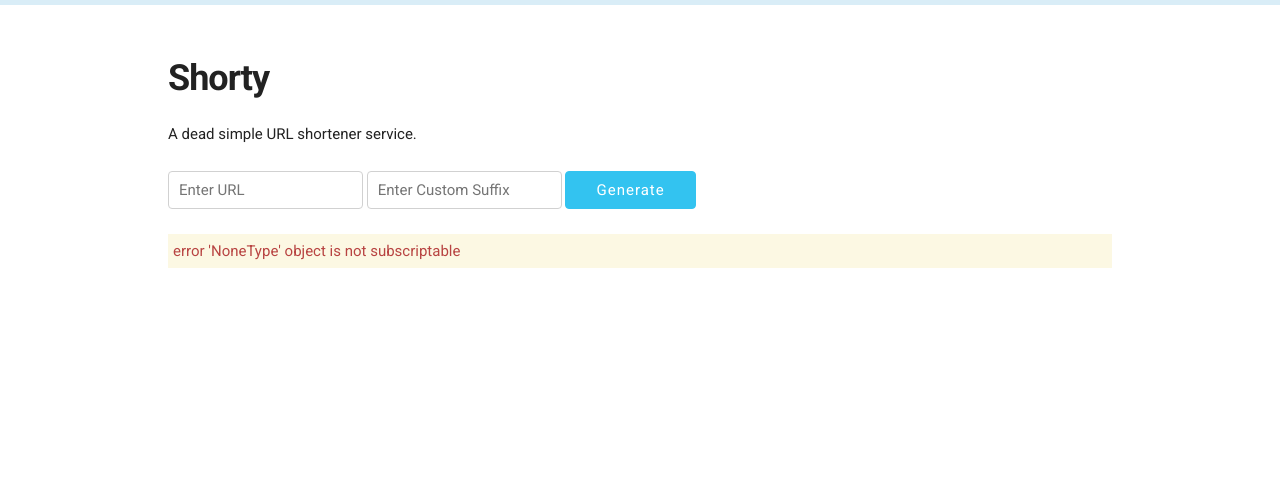
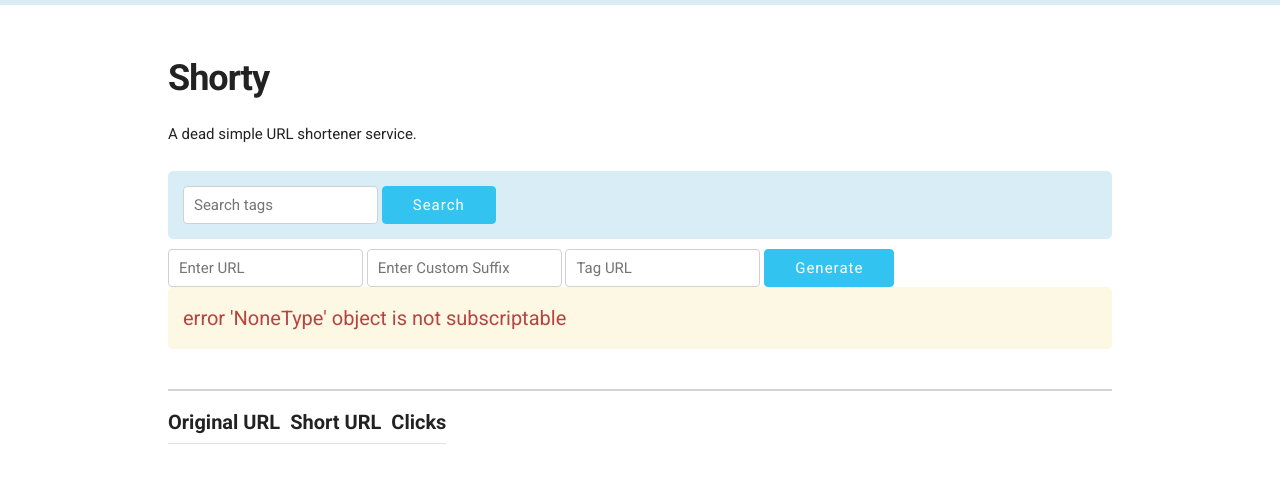
Before and after one commit to highoncarbs/shorty, a Flask app: a page that uses templates/index.html in a window 1280 px wide. Shown: the top 483 px of the page. Run offline with Flask 2, Linux system fonts and the light colour scheme; data comes from the database, SQL or seed files in the repository; both versions use the stored data as it was after the commit; lists and menus that the app fills with data are empty; some libraries are stand-ins or nearby versions.

Commit message:
Search Functional Addded . URL List at Index added .

```diff
--- a/app.py
+++ b/app.py
@@ -1,42 +1,45 @@
+#!/usr/bin/env python2.7
+
+import sqlite3
+import sys
+import os
+
+# Flask Import
 from flask import Flask , request , redirect , render_template
 from sqlite3 import OperationalError
+
+# token gen import
 from check_encode import random_token
 from check_encode import url_check
-import sqlite3
-import sys
-# from display_list import list_data
+
+# WTFForm Imports
+
+from sql_table import *
+
+# Setting UTF-8 encoding
+
 reload(sys)
 sys.setdefaultencoding('UTF-8')
-
-import os
 os.putenv('LANG', 'en_US.UTF-8')
 os.putenv('LC_ALL', 'en_US.UTF-8')
 
 app = Flask(__name__)
-
+app.config.from_object('config')
 shorty_host = "http://localhost:5454/"
 
+'''
+# FLask wtf init
+from flask_wtf import Form
+from wtforms import StringField
+from wtforms.validators import DataRequired
+
+class Search_tag(Form):
+	search_input = StringField('search_url' , validators=[DataRequired()])
+
+'''
 # url.db -> root folder * Db check fuction*
 def table_check():
-	create_table = '''
-		CREATE TABLE WEB_URL(
-		ID INTEGER PRIMARY KEY AUTOINCREMENT,
-		URL TEXT ,
-		S_URL TEXT ,
-		COUNTER INTEGER DEFAULT 0,
-		CHROME INTEGER DEFAULT 0,
-		FIREFOX INTEGER DEFAULT 0,
-		SAFARI INTEGER DEFAULT 0,
-		OTHER_BROWSER INTEGER DEFAULT 0,
-		ANDROID INTEGER DEFAULT 0,
-		IOS INTEGER DEFAULT 0,
-		WINDOWS INTEGER DEFAULT 0,
-		LINUX INTEGER DEFAULT 0,
-		MAC INTEGER DEFAULT 0,
-		OTHER_PLATFORM INTEGER DEFAULT 0
-
-		);
-		'''
+	create_table = create_table_per_user
 	conn =  sqlite3.connect('url.db')
 	cursor = conn.cursor()
 	try:
@@ -47,37 +50,66 @@
 		error = str(OperationalError)
 	pass
 
-@app.route('/test')
+@app.route('/analytics/<short_url>')
 def testing():
-	display_sql = list_data("87lF96")
+	display_sql = list_data("short_url")
 	return render_template("table.html" , t_clicks = display_sql)
 
+'''
+# Not in use
+
+@app.route('/login')
+def login_user():
+
+	return render_template('login_page.html')
+
+'''
 
 @app.route('/' , methods=['GET' , 'POST'])
 def index():
+
+	'''
+	search = Search_tag()
+	if search.validate_on_submit():
+		return render_template('/search/<search_input>')
+	else:
+		error = "Oops ! The search seems broken."
+		return render_template('index.html' ,form = search)
+	'''
+
+	conn = sqlite3.connect('url.db')
+	cursor = conn.cursor()
+
+	list_sql = "SELECT * FROM WEB_URL;"
+	result_cur = cursor.execute(list_sql)
+	result_all_fetch = result_cur.fetchall()
+
 	if request.method == 'POST':
 		og_url = request.form.get('url_input')
 		custom_suff = request.form.get('url_custom')
+		tag_url = request.form.get('url_tag')
 
 		if custom_suff == '':
 			token_string =  random_token()
 		else:
 			token_string = custom_suff
 
-		conn = sqlite3.connect('url.db')
-		cursor = conn.cursor()
+		# conn = sqlite3.connect('url.db')
+		# cursor = conn.cursor()
 		insert_row = """
-			INSERT INTO WEB_URL(URL , S_URL) VALUES('%s' , '%s')
-			"""%(og_url , token_string)
+			INSERT INTO WEB_URL(URL , S_URL , TAG) VALUES( ?, ? , ?)
+			"""
+		result_cur = cursor.execute(insert_row ,(og_url , token_string , tag_url,))
 
-		result_cur = cursor.execute(insert_row)
+		list_sql = "SELECT * FROM WEB_URL;"
+		result_cur = cursor.execute(list_sql)
+		result_all_fetch = result_cur.fetchall()
 		conn.commit()
 		conn.close()
 
-		return render_template('index.html' ,shorty_url = shorty_host+token_string)
-
+		return render_template('index.html' ,shorty_url = shorty_host+token_string )
 	else:
-		return render_template('index.html')
+		return render_template('index.html',table = result_all_fetch )
 
 # Rerouting funciton
 
@@ -112,7 +144,9 @@
 	try:
 		new_url = result_cur.fetchone()[0]
 		print new_url
+
 		# Update Counters
+
 		counter_sql = "\
 				UPDATE {tn} SET COUNTER = COUNTER + {og_counter} , CHROME = CHROME + {og_chrome} , FIREFOX = FIREFOX+{og_firefox} ,\
 				SAFARI = SAFARI+{og_safari} , OTHER_BROWSER =OTHER_BROWSER+ {og_oth_brow} , ANDROID = ANDROID +{og_andr} , IOS = IOS +{og_ios},\
@@ -132,10 +166,23 @@
 		print e
 		return render_template('index.html' , error = e)
 
+# Search results
+
+@app.route('/search' ,  methods=['GET' , 'POST'])
+def search():
+	s_tag = request.form.get('search_url')
+	conn = sqlite3.connect('url.db')
+	cursor = conn.cursor()
+
+	search_tag_sql = "SELECT * FROM WEB_URL WHERE TAG = 'music'"
+	result_cur = cursor.execute(search_tag_sql )
+	search_tag_fetch = result_cur.fetchall()
+	conn.close()
+	return render_template('search.html' , search_tag = s_tag , table = search_tag_fetch )
+
 if __name__ == '__main__':
 	table_check()
 	app.run(port=5454 ,debug=True)
 
-# To implement Analytics
 # Delete Trigger
 # QR Code
--- a/check_encode.py
+++ b/check_encode.py
@@ -40,8 +40,9 @@
 def url_check(url):
 	parse = urlparse(url)
 	if not parse.scheme in ('https' , 'http'):
+		url = ''.join('https://' , url)
+		return url
 		error = "Not a valid URL"
-
 	else:
 		# If URL is valid , encode to base64
-		return True
+		return url
--- /dev/null
+++ b/sql_table.py
@@ -0,0 +1,32 @@
+
+create_table_per_user = '''
+		CREATE TABLE WEB_URL(
+		ID INTEGER PRIMARY KEY AUTOINCREMENT,
+		URL TEXT ,
+		S_URL TEXT ,
+		TAG TEXT ,
+		COUNTER INTEGER DEFAULT 0,
+		CHROME INTEGER DEFAULT 0,
+		FIREFOX INTEGER DEFAULT 0,
+		SAFARI INTEGER DEFAULT 0,
+		OTHER_BROWSER INTEGER DEFAULT 0,
+		ANDROID INTEGER DEFAULT 0,
+		IOS INTEGER DEFAULT 0,
+		WINDOWS INTEGER DEFAULT 0,
+		LINUX INTEGER DEFAULT 0,
+		MAC INTEGER DEFAULT 0,
+		OTHER_PLATFORM INTEGER DEFAULT 0
+
+		);
+		'''
+''' User Login SQL Table '''
+# user_table = '''
+# 		CREATE TABLE USER_SHORTY(
+# 		ID INTEGER PRIMARY KEY AUTOINCREMENT,
+# 		EMAIL TEXT ,
+# 		NAME TEXT,
+# 		ACTIVE BOOLEAN DEFAULT 0,
+# 		TOKENS TEXT,
+# 		CREATED_AT DATETIME,
+# 		);
+# 		'''
--- a/static/css/main.css
+++ b/static/css/main.css
@@ -9,27 +9,27 @@
 
 h3{
 	font-weight: 700;
-}/*
-.main_header{
-	padding: 10px;
 }
-.shorty{
-	margin-top: 20px;
-	padding-top: 70px;
-	padding-bottom: 50px;
-	background-color: #33475c;
+
+/* Search Block */
+.search_url_block{
+	padding: 15px;
+	background-color:#d9edf7;
+	color : #31708f;
+	border-radius: 5px;
+	margin-bottom: 10px;
+
 }
-.shorty button{
-	margin-top: 20px;
-	background-color: #0073cf;
-	border: 0;
-}*/
+form{
+	margin: 0;
+}
 /* Gen URL block */
 
 .gen_block{
+	margin-top: 10px;
 	padding: 15px;
-	background-color:#d9edf7;
-	color : #31708f;
+	background-color:#dff0d8;
+	color : #2b542c;
 	border-radius: 5px;
 	width: auto;
 	font-size: 20px;
@@ -37,7 +37,40 @@
 }
 /* Error Disp */
 .error_disp{
-	padding: 5px;
+	padding: 15px;
+	border-radius: 5px;
 	background-color:#fcf8e3;
 	color : #b84442;
+	width: auto;
+	font-size: 20px;
 }
+
+/* Table Display Block*/
+
+.table_list{
+	padding-top: 10px;
+	margin-top: 40px;
+	border-top : 2px solid lightgrey;
+}
+table{
+	font-size: 20px;
+	max-width: 100%;
+}
+thead{
+	font-weight: 700;
+	padding: 2px;
+}
+tbody{
+	font-weight: 400;
+}
+th{
+	padding: 5px;
+
+}
+td{
+	padding: 5px;
+}
+tbody tr:hover{
+	background-color: #eee;
+	transition: .1s all ease-out;
+}
--- a/templates/index.html
+++ b/templates/index.html
@@ -21,13 +21,32 @@
 <div class="u-full-width shorty">
 	<div class="container">
 
-	<form method="post" action="">
+	<!-- Search URL block -->
+
+	<div class="search_url_block">
+
+		<form method="post" action="/search" name="search_tag_block">
+			<input type="text" name="search_url" placeholder="Search tags ">
+			<button type="submit" class="button-primary search_url_btn" value="Search">Search</button>
+
+		</form>
+	</div>
+
+	<!-- end block -->
+
+	<!-- URL Input block -->
+	<form method="post" action="" name="generate_block">
 				<div class="row">
 				<input type="text"  name="url_input" placeholder="Enter URL" >
 				<input type="text"  name="url_custom" placeholder="Enter Custom Suffix" >
+				<input type="text" name="url_tag" placeholder="Tag URL" >
 				<button class="button-primary generate">Generate</button>
 				</div>
 	</form>
+	<!-- end block -->
+
+	<!-- Error Display block -->
+
 	{% if error != null %}
 				<p class="error_disp">
 					error
@@ -35,6 +54,12 @@
 				</p>
 				{% endif %}
 	{% if shorty_url %}
+
+	<!-- end block-->
+
+
+	<!-- URL Generator Display block -->
+
 	<div class="gen_block">
 
 	<p class="gen_url">
@@ -43,6 +68,35 @@
 	<button class="button-primary copy" data-clipboard-target="#copy_target">Copy</button>
 	</div>
 	{% endif %}
+
+
+	<!-- end block -->
+
+	<!-- URL List Block -->
+
+	<div class="table_list u-full-width">
+	<table>
+		<thead>
+			<tr>
+				<th>Original URL</th>
+				<th>Short URL</th>
+				<th>Clicks</th>
+			</tr>
+		</thead>
+
+		<tbody>
+		{% for url in table %}
+			<tr>
+				<td>{{url[1]}}</td>
+				<td><a href="{{ 'http://localhost:5454/'+url[2]}}">{{ 'http://localhost:5454/'+url[2]}}</a></td>
+				<td style="text-align: center;">{{url[3]}}</td>
+				<td style="text-align: center;"> + </td>
+			</tr>
+		{% endfor %}
+		</tbody>
+	</table>
+	</div>
+
 </div>
 </div>
 </html>
```
Also changed, not shown: config.py (+12 -0 lines), display_list.py (+18 -14 lines), static/css/login_main.css (added, +12 -0 lines), templates/login_page.html (added, +21 -0 lines), templates/search.html (added, +48 -0 lines), templates/table.html (deleted, +0 -29 lines), README.md, url.db, 1 other file.
